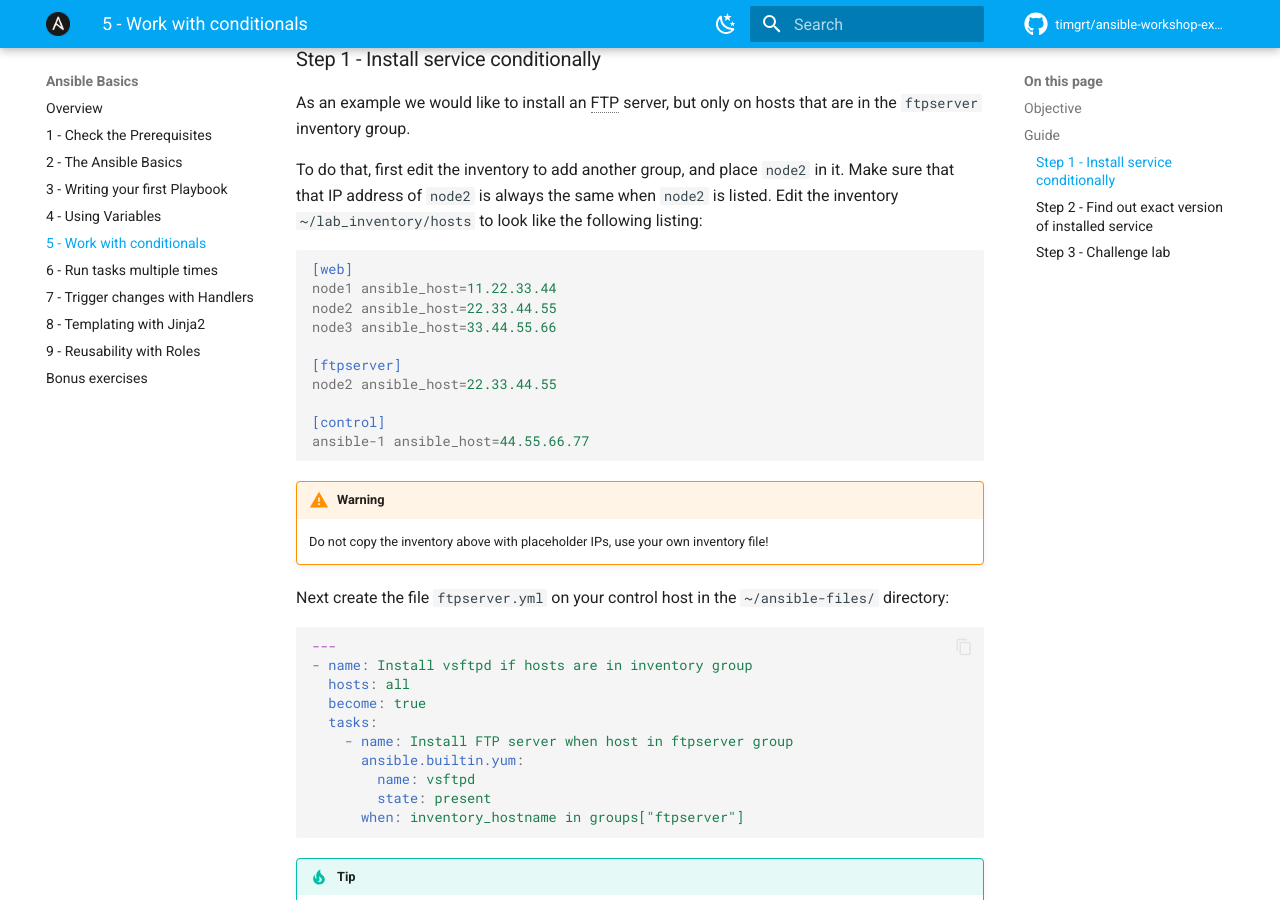
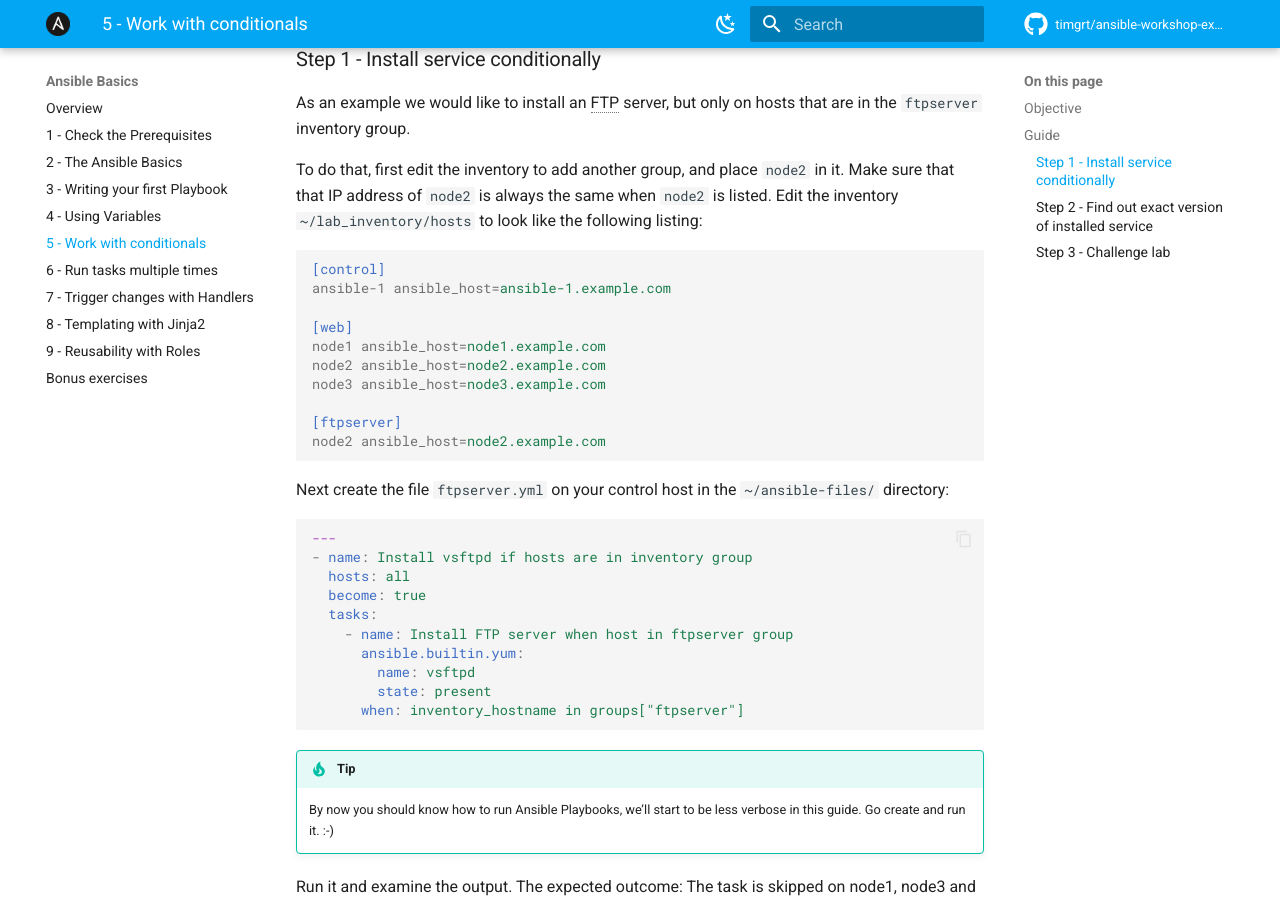
Before and after one commit to TimGrt/Ansible-Workshop-Exercises, an MkDocs documentation site: the page built from docs/ansible-core/ansible-core-conditionals.md, in a window 1280 px wide and 900 px high, scrolled down 1110 px. Built offline with MkDocs 1.6.1 and Material for MkDocs 9.7.7, drawn with Linux system fonts in a browser that asks for light colours; comment, search, counter and statistics services are not loaded.

Commit message:
Updated inventory to match latest workshop environment.

````diff
--- a/docs/ansible-core/ansible-core-conditionals.md
+++ b/docs/ansible-core/ansible-core-conditionals.md
@@ -30,20 +30,17 @@ As an example we would like to install an FTP server, but only on hosts that are
 To do that, first edit the inventory to add another group, and place `node2` in it. Make sure that that IP address of `node2` is always the same when `node2` is listed. Edit the inventory `~/lab_inventory/hosts` to look like the following listing:
 
 ``` { .ini .no-copy }
+[control]
+ansible-1 ansible_host=ansible-1.example.com
+
 [web]
-node1 ansible_host=11.22.33.44
-node2 ansible_host=22.33.44.55
-node3 ansible_host=33.44.55.66
+node1 ansible_host=node1.example.com
+node2 ansible_host=node2.example.com
+node3 ansible_host=node3.example.com
 
 [ftpserver]
-node2 ansible_host=22.33.44.55
-
-[control]
-ansible-1 ansible_host=44.55.66.77
+node2 ansible_host=node2.example.com
 ```
-
-!!! warning
-    Do not copy the inventory above with placeholder IPs, use your own inventory file!
 
 Next create the file `ftpserver.yml` on your control host in the `~/ansible-files/` directory:
 
````
Also changed, not shown: docs/ansible-core/ansible-core-playbook.md (+3 -6 lines), docs/ansible-navigator/ansible-navigator.md (+3 -5 lines), docs/automation-platform/automation-platform-inventory.md (+9 -5 lines).
